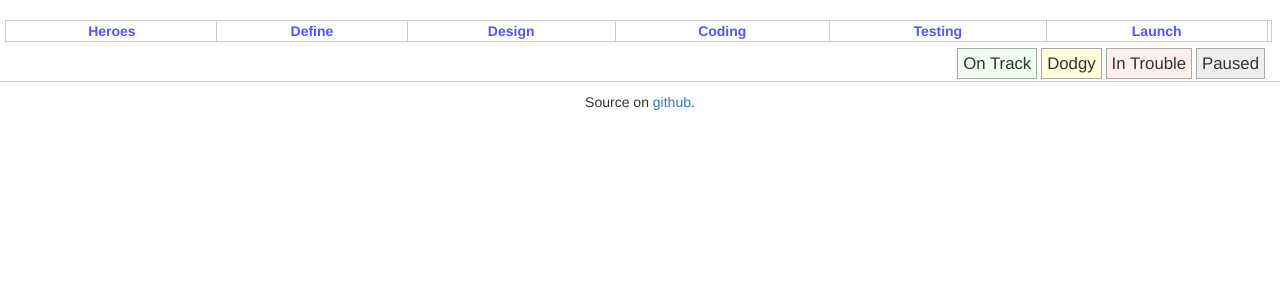
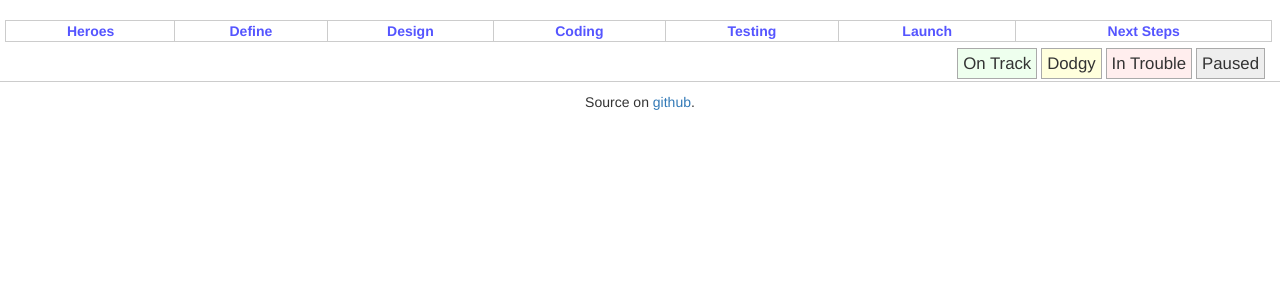
Before and after one commit to clouserw/jugband, a Flask app: template templates/home.html in a window 1280 px wide. Shown: the part 52-352 px from the top of the page. Run offline with Flask 2, Linux system fonts and the light colour scheme; the template is opened without the code that fills it, so the values that code supplies are empty; some libraries are stand-ins or nearby versions.

Commit message:
add field name

```diff
--- a/templates/home.html
+++ b/templates/home.html
@@ -19,7 +19,7 @@
         <th title="Has the code been written?" class="end">Coding</th>
         <th title="Has QA signed off?" class="end">Testing</th>
         <th title="" class="end">Launch</th>
-        <th class=""></th>
+        <th class="">Next Steps</th>
       </tr>
     </thead>
     <tbody>
```
